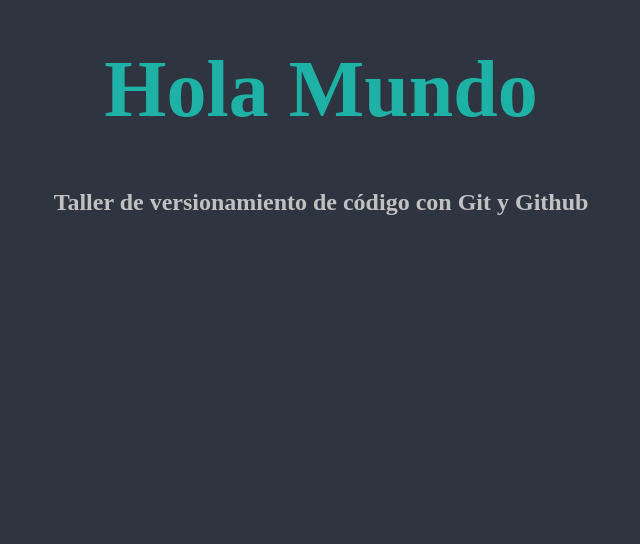
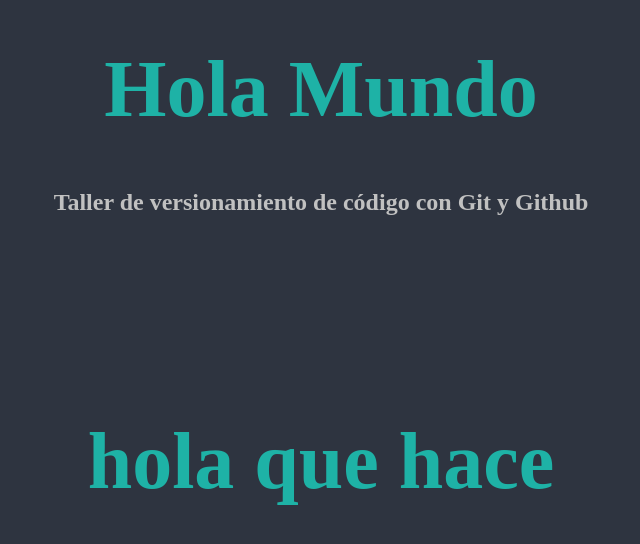
Before and after one commit to AbelCamilo95/PruebaGit, a plain HTML site: page index.html in a window 1280 px wide. Shown: the part 156-700 px from the top of the page, without its empty margins (319-959 px from the left). Drawn offline with Linux system fonts and the light colour scheme.

Commit message:
anexar h1 al index.html

```diff
--- a/index.html
+++ b/index.html
@@ -14,5 +14,6 @@
 <body>
  <h1>Hola Mundo</h1>
  <h2>Taller de versionamiento de código con Git y Github</h2>
+ <h1> hola que hace </h1>
 </body>
 </html>
```
